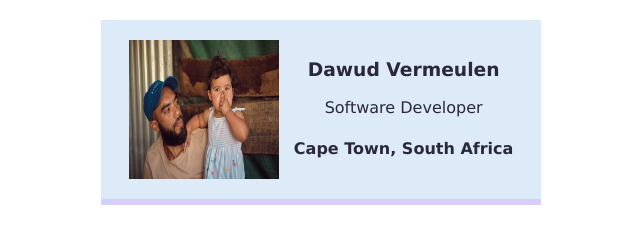
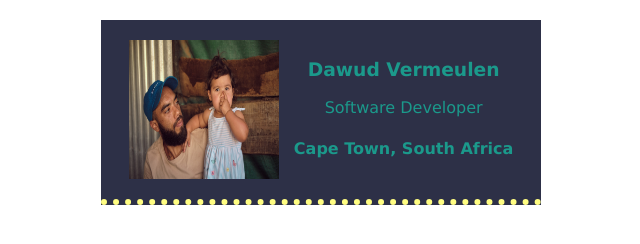
Before and after one commit to Dave-Vermeulen/business_card, a website built with Vite: page index.html in a window 1280 px wide. Shown: the whole page, without its empty margins (319-959 px from the left). Built offline with nearby package versions, Linux system fonts and the light colour scheme.

Commit message:
Update styles.css

```diff
--- a/styles.css
+++ b/styles.css
@@ -19,9 +19,9 @@ body {
     display: flex;
     justify-content: space-around;
     text-align: center;
-    background: #ddebf8;
-    color: #2b2839;
-    border-bottom: 6px solid #d8cefe;
+    background: #2D3047;
+    color: #1B998B;
+    border-bottom: 6px dotted #FFFD82;
 
     /*
     Challenge:
@@ -31,7 +31,7 @@ body {
 }
 
 .border-blue {
-    border: 1px dotted blue;
+    border: 1px dotted #E84855;
 }
 
 /*
```
